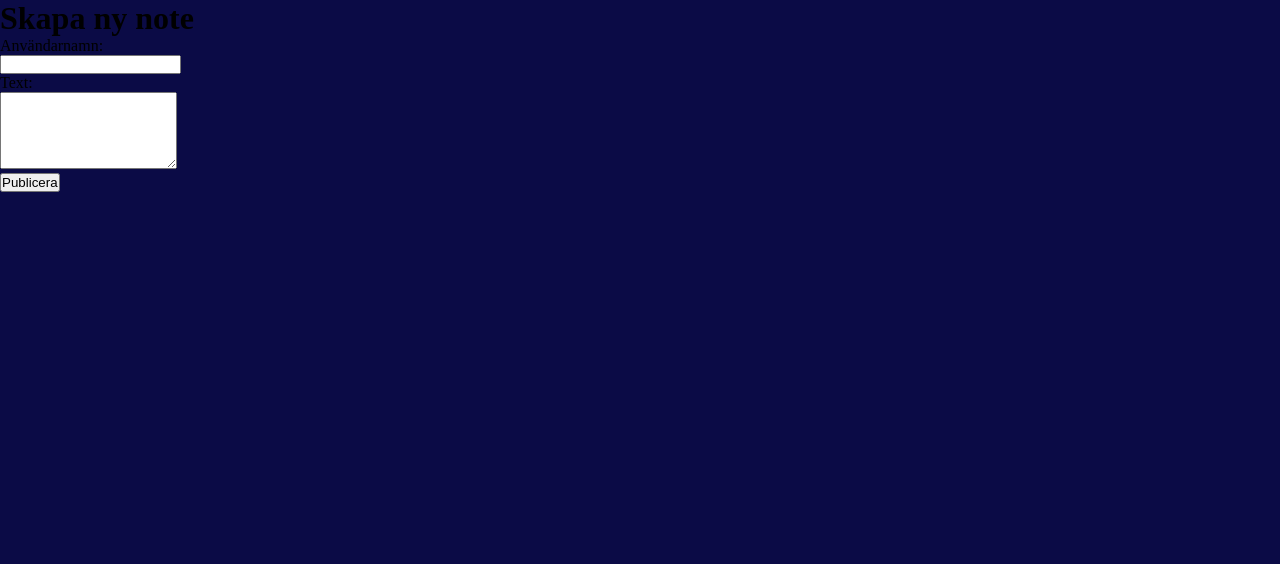
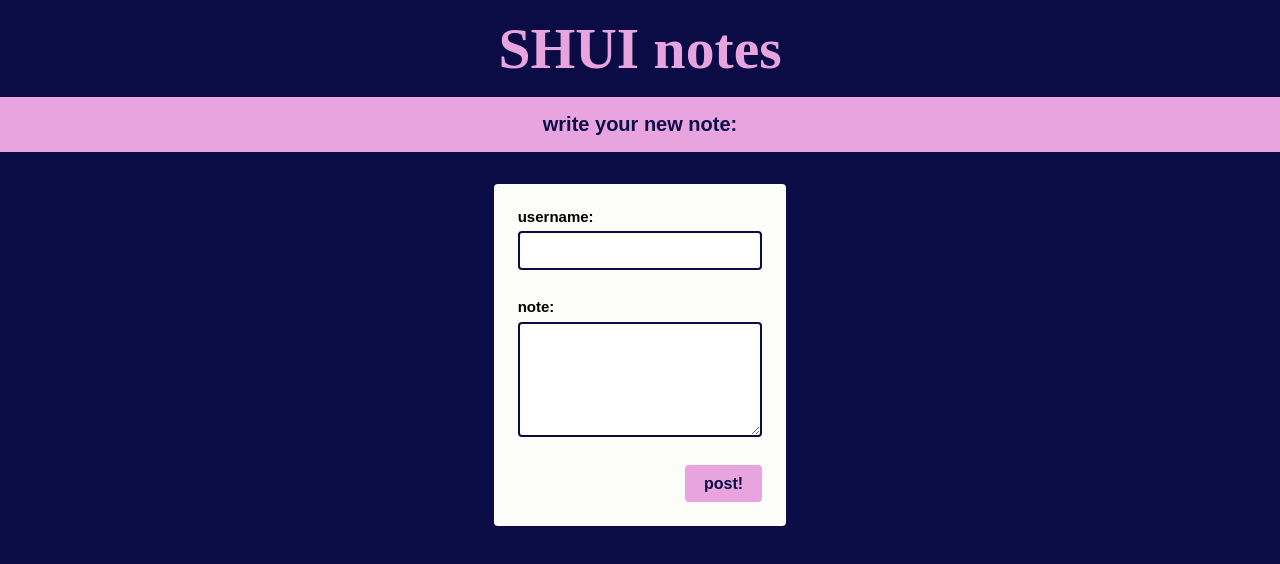
Before and after one commit to senjaisss/shui-notes, a React (Create React App) app in the folder 1-frontend/: page /postnote in a window 1280 px wide. Shown: the top 564 px of the page. Built offline with nearby package versions, Linux system fonts and the light colour scheme.

Commit message:
style: add css for PostNotePage

```diff
--- a/1-frontend/src/pages/HomePage/homePage.css
+++ b/1-frontend/src/pages/HomePage/homePage.css
@@ -42,7 +42,7 @@ body {
   border-radius: 4px;
   border: none;
   min-width: 180px;
-  font-family: Verdana, Geneva, Tahoma, sans-serif;
+  font-family: Arial, Helvetica, sans-serif;
 }
 
 .notes-list {
--- a/1-frontend/src/pages/PostNotePage/PostNotePage.jsx
+++ b/1-frontend/src/pages/PostNotePage/PostNotePage.jsx
@@ -1,6 +1,7 @@
-import React, { useState } from 'react';
+import { useState } from 'react';
 import { useNavigate } from 'react-router-dom';
 import { postNotes } from '../../api/notesApi.js';
+import './postNotePage.css';
 
 export function PostNotePage() {
   const [username, setUsername] = useState('');
@@ -29,12 +30,16 @@ export function PostNotePage() {
   };
 
   return (
+    <>
+      <header className="app-header">
+        <h1>SHUI notes</h1>
+      </header>
+      <h1 className="title">write your new note:</h1>
+      <div className="postnote-container">
         <div>
-      <h1>Skapa ny note</h1>
-      <form onSubmit={handleSubmit}>
-        <div>
+          <form className="postnote-form" onSubmit={handleSubmit}>
             <label>
-            Användarnamn: <br />
+              username: <br />
               <input
                 type="text"
                 value={username}
@@ -42,10 +47,9 @@ export function PostNotePage() {
                 required
               />
             </label>
-        </div>
             <div>
               <label>
-            Text: <br />
+                note: <br />
                 <textarea
                   value={text}
                   onChange={(e) => setText(e.target.value)}
@@ -55,9 +59,11 @@ export function PostNotePage() {
               </label>
             </div>
             {error && <p style={{ color: 'red' }}>{error}</p>}
-        <button type="submit">Publicera</button>
+            <button type="submit">post!</button>
           </form>
         </div>
+      </div>
+    </>
   );
 }
 
--- a/1-frontend/src/pages/PostNotePage/postNotePage.css
+++ b/1-frontend/src/pages/PostNotePage/postNotePage.css
@@ -0,0 +1,79 @@
+.postnote-container {
+    display: flex;
+    flex-direction: column;
+    align-items: center;
+    min-height: 100vh;
+    position: relative;
+    padding: 2rem 1rem;
+    background-color: #0b0b46;
+    color: #e7a4de;
+    font-family: Arial, Helvetica, sans-serif;
+}
+
+.title {
+    display: flex;
+    width: 100%;
+    justify-content: center;
+    background-color: #e7a4de;
+    color: #0b0b46;
+    padding: 0.8em;
+    font-family: Arial, Helvetica, sans-serif;
+    font-size: 20px;
+}
+
+.app-header {
+    width: 100%;
+    background-color: #0b0b46;
+    color: #e7a4de;
+    padding: 1rem 0;
+    text-align: center;
+    font-size: 1.8rem;
+    font-weight: bold;
+}
+
+.postnote-form {
+    width: 100%;
+    max-width: 400px;
+    display: flex;
+    flex-direction: column;
+    gap: 1.5rem;
+    background: #fcfcf9;
+    padding: 1.5rem;
+    border-radius: 4px;
+}
+
+.postnote-form label {
+    font-weight: bold;
+    font-size: 15px;
+    color: #000000;
+    margin-bottom: 0.2rem;
+}
+
+.postnote-form input,
+.postnote-form textarea {
+    margin-top: 0.4rem;
+    width: 100%;
+    padding: 0.5rem 0.8rem;
+    border-radius: 4px;
+    border: none;
+    font-family: Consolas, "Courier New", monospace;
+    font-size: 1rem;
+    border: 2px solid #0b0b46;
+}
+
+.postnote-form button {
+    align-self: flex-end;
+    padding: 0.6rem 1.2rem;
+    border-radius: 4px;
+    border: none;
+    background-color: #e7a4de;
+    color: #0b0b46;
+    font-size: 1rem;
+    cursor: pointer;
+    transition: background 0.3s;
+    font-weight: bold;
+}
+
+.postnote-form button:hover {
+    background-color: #acf4ff;
+}
```
Lines whose indentation alone changed are shown as unchanged.
